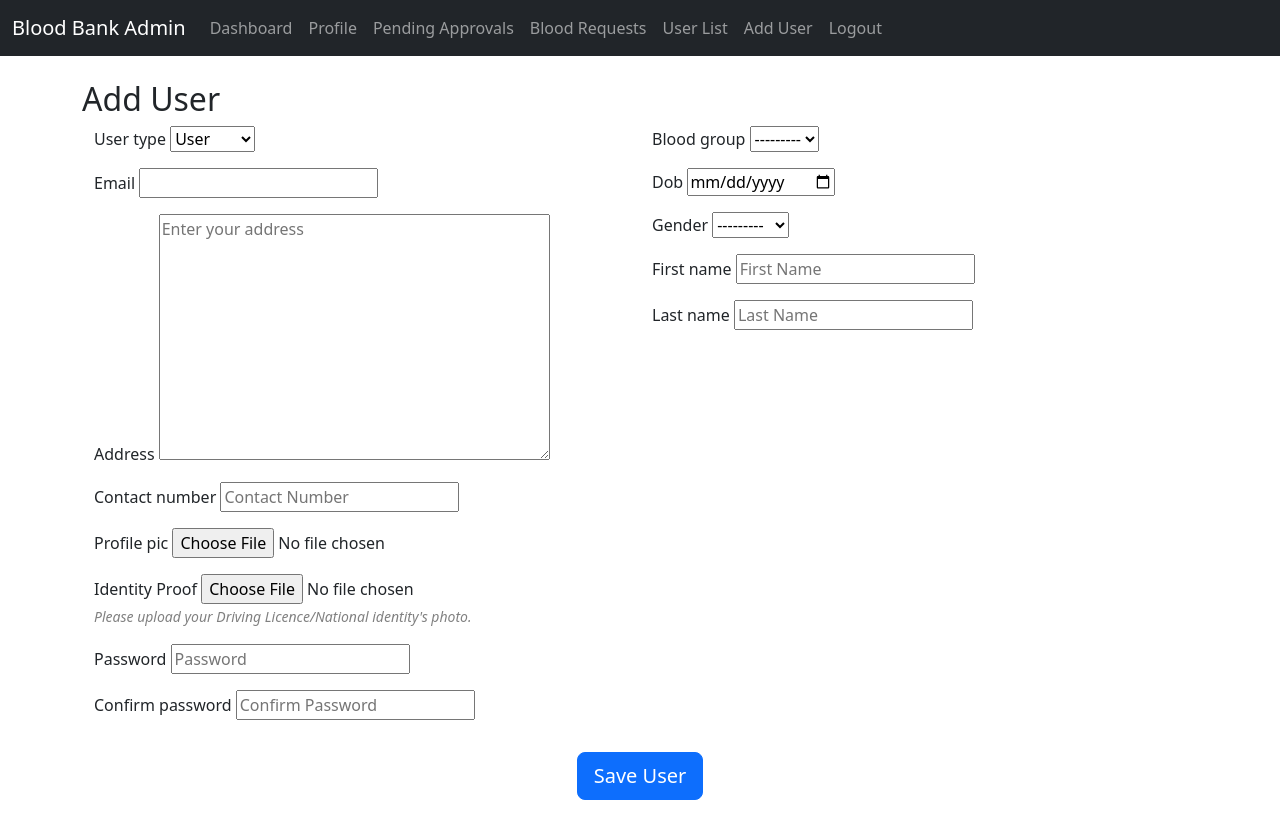
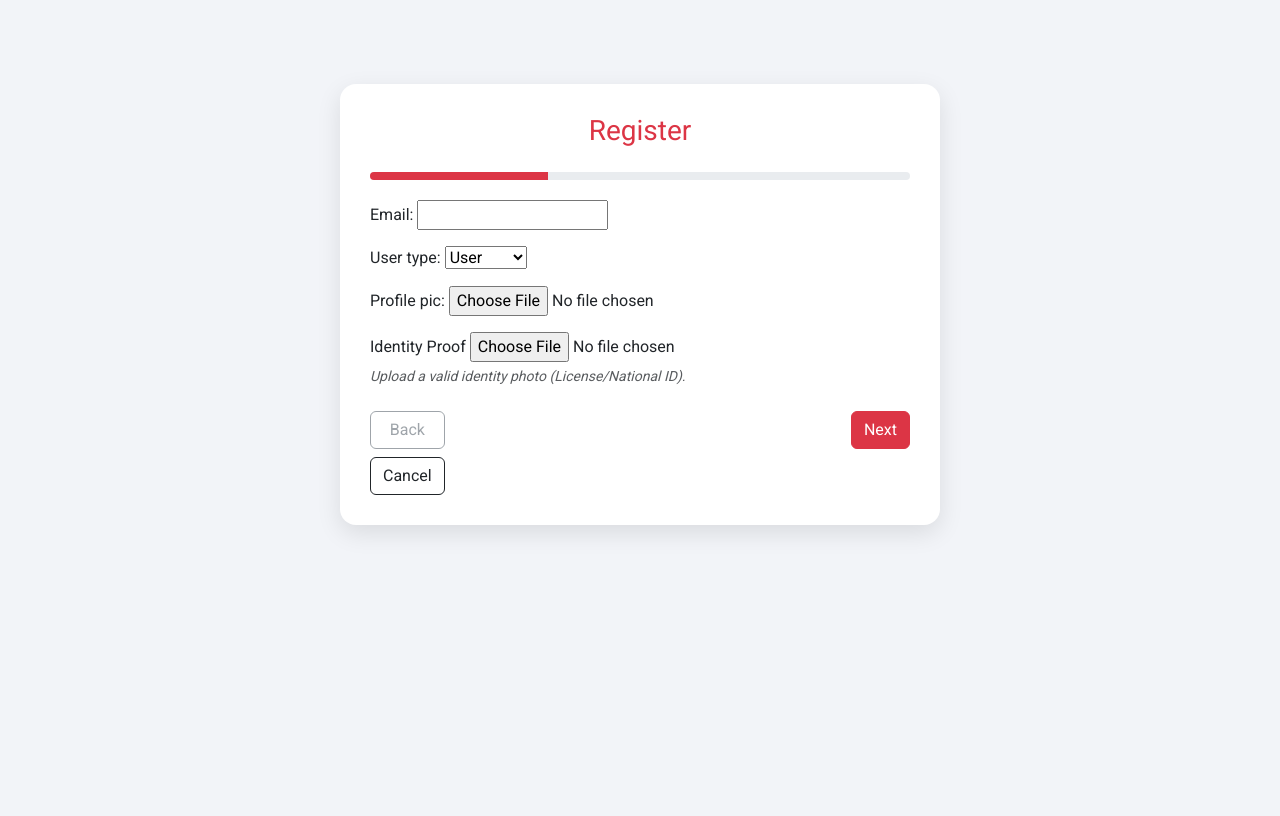
Before and after one commit to Surendra-58/bloodbank1, a Django app: page /add_user/ in a window 1280 px wide. After the commit the page ends 533 px from the top, so only its background shows below. Run offline with Django 5.2, Linux system fonts and the light colour scheme; a user stored in the database is signed in.

Commit message:
admin donor hospital all ok v1

```diff
--- a/test_sm/myapp/templates/admin/add_user.html
+++ b/test_sm/myapp/templates/admin/add_user.html
@@ -1,135 +1,278 @@
-{% extends 'admin/admin_base.html' %}
+{% extends 'base.html' %}
+
+{% block title %}Register | Blood Bank{% endblock %}
+
+{% block extra_head %}
+<!-- Bootstrap Icons -->
+<link rel="stylesheet" href="https://cdn.jsdelivr.net/npm/bootstrap-icons@1.10.5/font/bootstrap-icons.css">
+
+<style>
+    .register-card {
+        max-width: 600px;
+        margin: auto;
+        background: white;
+        padding: 30px;
+        border-radius: 16px;
+        box-shadow: 0 8px 25px rgba(0, 0, 0, 0.1);
+    }
+
+    .form-step {
+        display: none;
+    }
+
+    .form-step.active {
+        display: block;
+    }
+
+    .progress {
+        height: 8px;
+        margin-bottom: 20px;
+    }
+
+    .profile-preview {
+        display: block;
+        width: 100px;
+        height: 100px;
+        object-fit: cover;
+        border-radius: 50%;
+        margin-top: 10px;
+    }
+
+    .strength-meter {
+        height: 6px;
+        margin-top: 5px;
+    }
+
+    .strength-weak {
+        background: #dc3545;
+    }
+
+    .strength-medium {
+        background: #ffc107;
+    }
+
+    .strength-strong {
+        background: #28a745;
+    }
+
+    .btn-group-nav {
+        display: flex;
+        justify-content: space-between;
+    }
+</style>
+{% endblock %}
 
 {% block content %}
-    <h2>Add User</h2>
+<div class="register-card mt-4">
+
+    <h3 class="text-center text-danger mb-4">Register</h3>
+
+    <div class="progress">
+        <div class="progress-bar bg-danger" role="progressbar" id="progress-bar" style="width: 33%"></div>
+    </div>
 
     {% if messages %}
-        <div class="alert alert-info">
+        <div class="messages mt-3">
             {% for message in messages %}
-                <p>{{ message }}</p>
+                <div class="alert alert-{{ message.tags }} alert-dismissible fade show" role="alert">
+                    {{ message }}
+                    <button type="button" class="btn-close" data-bs-dismiss="alert" aria-label="Close"></button>
+                </div>
             {% endfor %}
         </div>
     {% endif %}
 
-    <form method="post" enctype="multipart/form-data">
+    <form method="post" enctype="multipart/form-data" id="registerForm">
         {% csrf_token %}
 
-        <!-- Display all form errors at the top -->
         {% if form.errors %}
-            <div class="alert alert-danger">
-                <ul>
+            <div class="alert alert-danger alert-dismissible fade show mb-3" role="alert">
+                <ul class="mb-0">
                     {% for field in form %}
                         {% for error in field.errors %}
                             <li>{{ error }}</li>
                         {% endfor %}
                     {% endfor %}
                 </ul>
+                <button type="button" class="btn-close" data-bs-dismiss="alert" aria-label="Close"></button>
             </div>
         {% endif %}
 
-        <!-- Form fields -->
-        <div class="container">
-            <div class="row">
-                <!-- Left Column (Basic Info) -->
-                <div class="col-md-6">
-                    <div class="form-group mb-3">
-                        <label for="{{ form.user_type.id_for_label }}">{{ form.user_type.label }}</label>
-                        {{ form.user_type }}
+        <!-- Step 1: Basic Info -->
+        <div class="form-step active">
+            <div class="mb-3">
+                {{ form.email.label_tag }} {{ form.email }}
+            </div>
+            <div class="mb-3">
+                {{ form.user_type.label_tag }} {{ form.user_type }}
+            </div>
+            <div class="mb-3">
+                {{ form.profile_pic.label_tag }} {{ form.profile_pic }}
+                <img id="profilePreview" class="profile-preview d-none" />
+            </div>
+            <div class="mb-3">
+                {{ form.identity.label_tag|safe }} {{ form.identity }}
+                <small id="identity-message" class="text-muted d-block mt-1"></small>
+            </div>
         </div>
 
-                    <div class="form-group mb-3">
-                        <label for="{{ form.email.id_for_label }}">{{ form.email.label }}</label>
-                        {{ form.email }}
+        <!-- Step 2: Contact & Security -->
+        <div class="form-step">
+            <div class="mb-3">
+                {{ form.address.label_tag }} {{ form.address }}
+            </div>
+            <div class="mb-3">
+                {{ form.contact_number.label_tag }} {{ form.contact_number }}
+            </div>
+            <div class="mb-3">
+                {{ form.password.label_tag }} {{ form.password }}
+                <div class="strength-meter bg-light" id="strengthMeter"></div>
+            </div>
+            <div class="mb-3">
+                {{ form.confirm_password.label_tag }} {{ form.confirm_password }}
+            </div>
         </div>
 
-                    <div class="form-group mb-3">
-                        <label for="{{ form.address.id_for_label }}">{{ form.address.label }}</label>
-                        {{ form.address }}
+        <!-- Step 3: Personal or Hospital Info -->
+        <div class="form-step">
+            <div id="user-fields">
+                <div class="mb-3">{{ form.blood_group.label_tag }} {{ form.blood_group }}</div>
+                <div class="mb-3">{{ form.dob.label_tag }} {{ form.dob }}</div>
+                <div class="mb-3">{{ form.gender.label_tag }} {{ form.gender }}</div>
+                <div class="mb-3">{{ form.first_name.label_tag }} {{ form.first_name }}</div>
+                <div class="mb-3">{{ form.last_name.label_tag }} {{ form.last_name }}</div>
             </div>
-
-                    <div class="form-group mb-3">
-                        <label for="{{ form.contact_number.id_for_label }}">{{ form.contact_number.label }}</label>
-                        {{ form.contact_number }}
+            <div id="organization-fields" style="display: none;">
+                <div class="mb-3">{{ form.organization_name.label_tag }} {{ form.organization_name }}</div>
             </div>
-
-                    <div class="form-group mb-3">
-                        <label for="{{ form.profile_pic.id_for_label }}">{{ form.profile_pic.label }}</label>
-                        {{ form.profile_pic }}
-                    </div>
-                    <div class="form-group mb-3">
-                        <label for="{{ form.identity.id_for_label }}">{{ form.identity.label }}</label>
-                        {{ form.identity }}
-                        <br>
-                        <small id="identity-message" style="color: gray;"></small>
-                    </div>
-                    <div class="form-group mb-3">
-                        <label for="{{ form.password.id_for_label }}">{{ form.password.label }}</label>
-                        {{ form.password }}
-                    </div>
-
-                    <div class="form-group mb-3">
-                        <label for="{{ form.confirm_password.id_for_label }}">{{ form.confirm_password.label }}</label>
-                        {{ form.confirm_password }}
         </div>
 
 
+        <div class="btn-group-nav mt-4">
+            <div class="d-flex flex-column">
+                <button type="button" class="btn btn-outline-secondary mb-2" id="prevBtn" disabled>Back</button>
+                <a href="{% url 'admin_dashboard' %}" class="btn btn-outline-dark">Cancel</a>
             </div>
-
-                <!-- Right Column (User-Specific and Hospital-Specific Fields) -->
-                <div class="col-md-6">
-                    <!-- User Fields (Visible for Regular User) -->
-                    <div id="user-fields">
-                        <div class="form-group mb-3">
-                            <label for="{{ form.blood_group.id_for_label }}">{{ form.blood_group.label }}</label>
-                            {{ form.blood_group }}
-                        </div>
-
-                        <div class="form-group mb-3">
-                            <label for="{{ form.dob.id_for_label }}">{{ form.dob.label }}</label>
-                            {{ form.dob }}
-                        </div>
-
-                        <div class="form-group mb-3">
-                            <label for="{{ form.gender.id_for_label }}">{{ form.gender.label }}</label>
-                            {{ form.gender }}
-                        </div>
-
-                        <div class="form-group mb-3">
-                            <label for="{{ form.first_name.id_for_label }}">{{ form.first_name.label }}</label>
-                            {{ form.first_name }}
-                        </div>
-
-                        <div class="form-group mb-3">
-                            <label for="{{ form.last_name.id_for_label }}">{{ form.last_name.label }}</label>
-                            {{ form.last_name }}
-                        </div>
-
-
-
-                        </div>
-
-                    <!-- Hospital Fields (Visible for Hospitals) -->
-                    <div id="organization-fields" style="display: none;">
-                        <div class="form-group mb-3">
-                            <label for="{{ form.organization_name.id_for_label }}">{{ form.organization_name.label }}</label>
-                            {{ form.organization_name }}
-                        </div>
-
-
+            <div>
+                <button type="button" class="btn btn-danger" id="nextBtn">Next</button>
             </div>
         </div>
+    </form>
 </div>
-            </div>
-        </div>
+{% endblock %}
 
-        <div class="form-group text-center mt-3">
-            <button type="submit" class="btn btn-primary btn-lg">Save User</button>
-        </div>
-    </form>
+{% block extra_js %}
+<script>
+    const steps = document.querySelectorAll('.form-step');
+    let currentStep = 0;
 
-    <style>
-        .form-group {
-            margin-bottom: 1rem; /* Add space between form fields */
+    const prevBtn = document.getElementById('prevBtn');
+    const nextBtn = document.getElementById('nextBtn');
+    const submitBtn = document.getElementById('submitBtn');
+    const progressBar = document.getElementById('progress-bar');
+
+    function updateStep() {
+        steps.forEach((step, index) => {
+            step.classList.toggle('active', index === currentStep);
+        });
+
+        prevBtn.disabled = currentStep === 0;
+        nextBtn.classList.toggle('d-none', currentStep === steps.length - 1);
+        submitBtn.classList.toggle('d-none', currentStep !== steps.length - 1);
+        progressBar.style.width = `${((currentStep + 1) / steps.length) * 100}%`;
     }
-    </style>
+
+    nextBtn.addEventListener('click', () => {
+        const currentFields = steps[currentStep].querySelectorAll('input, select, textarea');
+
+        let allValid = true;
+        currentFields.forEach(field => {
+            if (!field.checkValidity()) {
+                field.reportValidity();
+                allValid = false;
+            }
+        });
+
+        if (allValid && currentStep < steps.length - 1) {
+            currentStep++;
+            updateStep();
+        }
+    });
+
+    prevBtn.addEventListener('click', () => {
+        if (currentStep > 0) currentStep--;
+        updateStep();
+    });
+
+    // Toggle fields based on user_type
+    const userTypeSelect = document.getElementById('id_user_type');
+    const organizationFields = document.getElementById('organization-fields');
+    const userFields = document.getElementById('user-fields');
+    const dobField = document.getElementById('id_dob');
+    const identityMessage = document.getElementById('identity-message');
+
+    function updateIdentityMessage() {
+        if (userTypeSelect.value === "2") {
+            identityMessage.innerHTML = "<i>Upload your organization identity photo for verification.</i>";
+        } else {
+            identityMessage.innerHTML = "<i>Upload a valid identity photo (License/National ID).</i>";
+        }
+    }
+
+    function toggleFields() {
+        if (userTypeSelect.value === "2") {
+            organizationFields.style.display = "block";
+            userFields.style.display = "none";
+            dobField.removeAttribute('required');
+            dobField.setAttribute('disabled', true);
+        } else {
+            organizationFields.style.display = "none";
+            userFields.style.display = "block";
+            dobField.setAttribute('required', true);
+            dobField.removeAttribute('disabled');
+        }
+    }
+
+    userTypeSelect.addEventListener('change', () => {
+        updateIdentityMessage();
+        toggleFields();
+    });
+
+    updateIdentityMessage();
+    toggleFields();
+
+    // Password strength meter
+    const passwordInput = document.getElementById('id_password');
+    const strengthMeter = document.getElementById('strengthMeter');
+
+    passwordInput.addEventListener('input', function () {
+        const value = passwordInput.value;
+        let strength = 0;
+        if (value.length > 5) strength++;
+        if (/[A-Z]/.test(value)) strength++;
+        if (/\d/.test(value)) strength++;
+        if (/[\W]/.test(value)) strength++;
+
+        strengthMeter.className = 'strength-meter';
+        if (strength <= 1) {
+            strengthMeter.classList.add('strength-weak');
+        } else if (strength === 2 || strength === 3) {
+            strengthMeter.classList.add('strength-medium');
+        } else {
+            strengthMeter.classList.add('strength-strong');
+        }
+    });
+
+    // Profile picture preview
+    const profileInput = document.getElementById('id_profile_pic');
+    const previewImg = document.getElementById('profilePreview');
+
+    profileInput.addEventListener('change', function () {
+        const file = this.files[0];
+        if (file) {
+            previewImg.src = URL.createObjectURL(file);
+            previewImg.classList.remove('d-none');
+        }
+    });
+</script>
 {% endblock %}
--- a/test_sm/myapp/templates/admin/admin_base.html
+++ b/test_sm/myapp/templates/admin/admin_base.html
@@ -60,7 +60,7 @@
         {% endblock %}
     </div>
     <script src="https://cdn.jsdelivr.net/npm/bootstrap@5.3.0/dist/js/bootstrap.bundle.min.js"></script>
-    <script type="text/javascript">
+<!--     <script type="text/javascript">
         document.addEventListener("DOMContentLoaded", function() {
             const userTypeSelect = document.getElementById('id_user_type');
             const organizationFields = document.getElementById('organization-fields');
@@ -103,6 +103,6 @@
             // Initial toggle based on the current selection
             toggleFields();
         });
-    </script>
+    </script> -->
 </body>
 </html>
--- a/test_sm/myapp/views.py
+++ b/test_sm/myapp/views.py
@@ -36,7 +36,7 @@ from django.conf import settings
 from django.utils import timezone
 from django.core import signing
 from django.core.signing import BadSignature, SignatureExpired, loads
-import datetime
+# import datetime
 
 
 #forms
@@ -134,7 +134,7 @@ def is_hospital(user):
 def home(request):
     if request.user.user_type == "1":
         updated_count = update_ages()
-        messages.success(request, f"Age updated for {updated_count} users.")
+        # messages.success(request, f"Age updated for {updated_count} users.")
         return redirect("admin_dashboard")
 
     elif request.user.user_type == "2":
@@ -501,25 +501,48 @@ def donor_response(request, request_id):
 
 
 
+# @login_required
+# @user_passes_test(is_donor)
+# def available_blood_requests(request):
+#     available_requests = BloodRequest.objects.filter(
+#         blood_group=request.user.blood_group
+#     ).exclude(
+#         responses__donor=request.user,
+#         responses__is_accepted=True
+#     ).exclude(
+#         responses__donor=request.user,
+#         responses__is_deleted=True
+#     ).exclude(
+#         responses__donor=request.user,
+#         responses__is_saved=True
+#     )
+
+#     return render(request, "donor/available_blood_requests.html", {
+#         "available_requests": available_requests
+#     })
 @login_required
 @user_passes_test(is_donor)
 def available_blood_requests(request):
-    available_requests = BloodRequest.objects.filter(
-        blood_group=request.user.blood_group
-    ).exclude(
-        responses__donor=request.user,
-        responses__is_accepted=True
-    ).exclude(
-        responses__donor=request.user,
-        responses__is_deleted=True
-    ).exclude(
-        responses__donor=request.user,
-        responses__is_saved=True
-    )
+    if 18 <= request.user.age <= 65:
+        available_requests = BloodRequest.objects.filter(
+            blood_group=request.user.blood_group
+        ).exclude(
+            responses__donor=request.user,
+            responses__is_accepted=True
+        ).exclude(
+            responses__donor=request.user,
+            responses__is_deleted=True
+        ).exclude(
+            responses__donor=request.user,
+            responses__is_saved=True
+        )
+    else:
+        available_requests = BloodRequest.objects.none()  # return empty queryset
 
     return render(request, "donor/available_blood_requests.html", {
         "available_requests": available_requests
     })
+
 
 
 
@@ -663,21 +686,6 @@ def admin_blood_requests(request):
     return render(request, 'admin/admin_blood_requests.html', {'blood_requests': blood_requests})
 
 
-# @login_required
-# @user_passes_test(is_admin)
-# def view_blood_request(request, request_id):
-#     # Get the specific blood request
-#     blood_request = get_object_or_404(BloodRequest, id=request_id, admin=request.user)
-
-#     # Get all accepted donors for this request
-#     selected_donors = DonorResponse.objects.filter(blood_request=blood_request, is_accepted=True, is_select=True).order_by('-created_at')
-#     unselected_donors = DonorResponse.objects.filter(blood_request=blood_request, is_accepted=True, is_select=False).order_by('-created_at')
-
-#     return render(request, 'admin/view_blood_request.html', {
-#         'blood_request': blood_request,
-#         'selected_donors': selected_donors,
-#         'unselected_donors': unselected_donors
-#     })
 
 @login_required
 @user_passes_test(is_admin)
```
Also changed, not shown: test_sm/myapp/templates/login.html (+8 -5 lines), test_sm/myapp/templates/register.html (+7 -2 lines), test_sm/media/OIP_7_4SbedTA.jpg (added), test_sm/media/OIP_7_KyYzr7G.jpg (added). Lines whose indentation alone changed are shown as unchanged.
